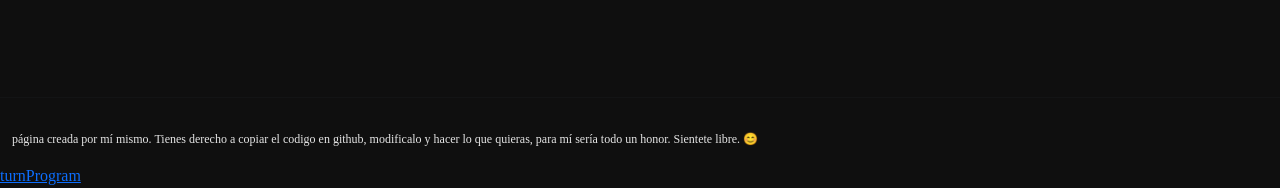
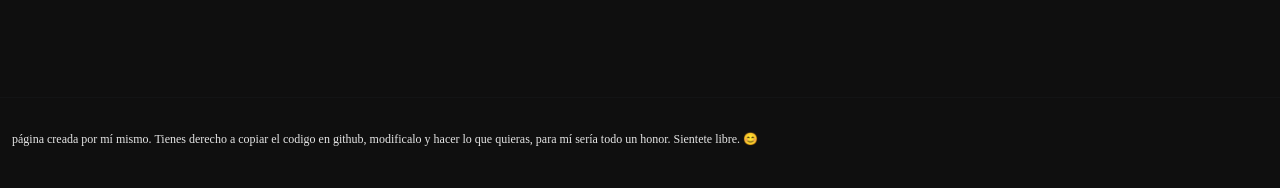
Before and after one commit to geannyna/EmilioVar.github.io, a website: page index.html in a window 1280 px wide. Shown: the part 2410-2598 px from the top of the page. After the commit the page ends 2574 px from the top, so only its background shows below. Drawn offline with nearby package versions, Linux system fonts and the light colour scheme; a web font is replaced by a local one.

Commit message:
test portfolio 2

```diff
--- a/index.html
+++ b/index.html
@@ -237,9 +237,6 @@ animo! adelante siempre dessarollador@!
             </div>
         </div>
     </section>
-    <section id="portfolio">
-        <a href="./portfolio/turnProgram/index.html" target="_blank">turnProgram</a>
-    </section>
 
 
 
```
